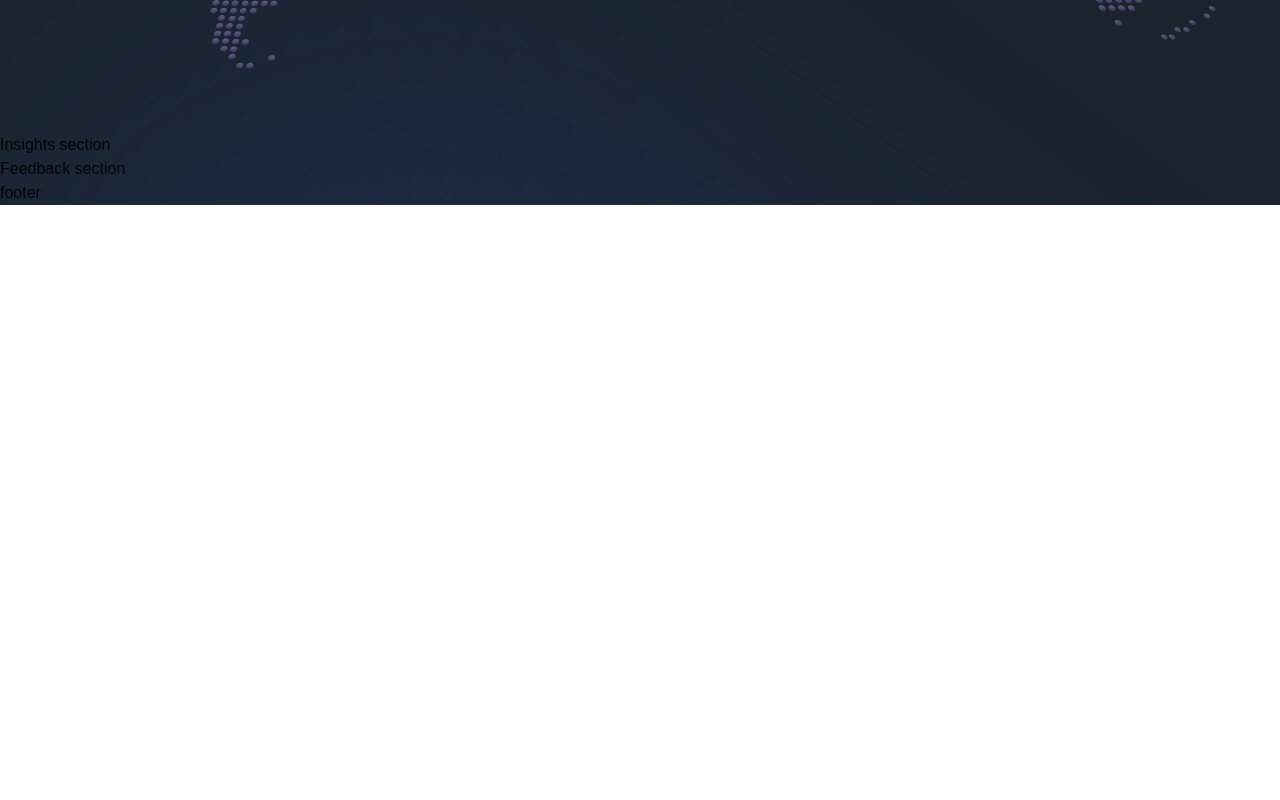
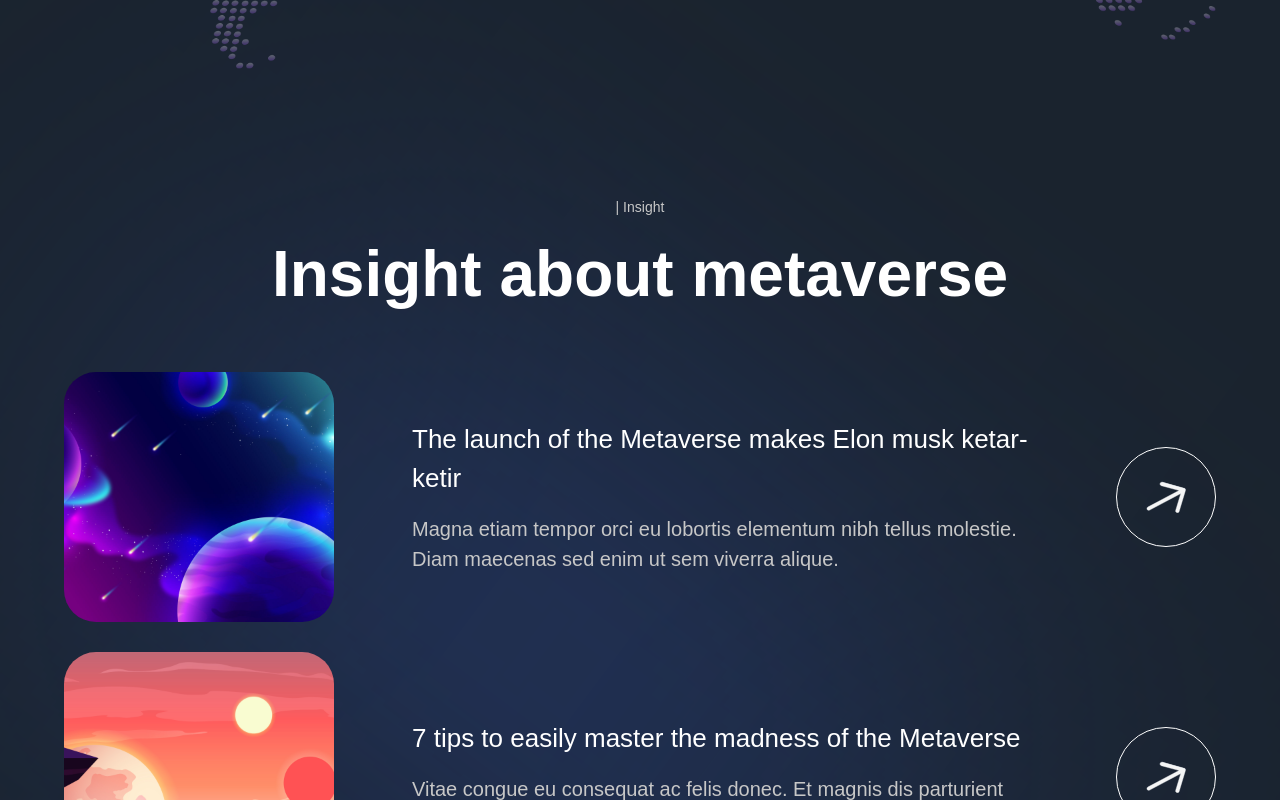
Before and after one commit to tamirfaria/modern-nextjs, a Next.js app: page / in a window 1280 px wide. Shown: the part 5020-5820 px from the top of the page. Before the commit the page ends 5225 px from the top, so only its background shows below. Built offline with nearby package versions, Linux system fonts and the light colour scheme; a web font is replaced by a local one.

Commit message:
:sparkles: Implementing Insights section

```diff
--- a/components/InsightCard.jsx
+++ b/components/InsightCard.jsx
@@ -1,9 +1,36 @@
 'use client';
 
-const InsightCard = () => (
-  <div>
-    Insight Card
-  </div>
+import { motion } from 'framer-motion';
+import { fadeIn } from '../utils/motion';
+
+const InsightCard = ({ imgUrl, title, subtitle, index }) => (
+  <motion.div
+    variant={fadeIn('up', 'spring', index * 0.5, 1)}
+    className="flex md:flex-row flex-col gap-4"
+  >
+    <img
+      src={imgUrl}
+      alt="planet-01"
+      className="md:w-[270px] w-full h-[250px] rounded-[32px] object-cover"
+    />
+    <div className="w-full flex justify-between items-center">
+      <div className="flex-1 md:ml-[62px] flex flex-col max-w-[650px]">
+        <h4 className="font-normal lg:text-[42] text-[26px] text-white">
+          {title}
+        </h4>
+        <p className="mt-[16px] font-normal lg:text-[20px] text-[14px] text-secondary-white">
+          {subtitle}
+        </p>
+      </div>
+      <div className="lg:flex hidden items-center justify-center w-[100px] h-[100px] rounded-full bg-transparent border-[1px] border-white">
+        <img
+          src="arrow.svg"
+          alt="arrow"
+          className="w-[40%] h-[40%] object-contain"
+        />
+      </div>
+    </div>
+  </motion.div>
 );
 
 export default InsightCard;
--- a/sections/Insights.jsx
+++ b/sections/Insights.jsx
@@ -1,8 +1,32 @@
 'use client';
 
+import { motion } from 'framer-motion';
+import { InsightCard, TitleText, TypingText } from '../components';
+import { insights } from '../constants';
+import styles from '../styles';
+import { staggerContainer } from '../utils/motion';
+
 const Insights = () => (
-  <section>
-    Insights section
+  <section className={`${styles.paddings} relative z-10`}>
+    <motion.div
+      variants={staggerContainer}
+      initial="hidden"
+      whileInView="show"
+      viewport={{ once: false, amount: 0.25 }}
+      className={`${styles.innerWidth} mx-auto flex flex-col`}
+    >
+      <TypingText title="| Insight" textStyles="text-center" />
+      <TitleText title="Insight about metaverse" textStyles="text-center" />
+      <div className="mt-[50px] flex flex-col gap-[30px]">
+        {insights.map((insight, index) => (
+          <InsightCard
+            {...insight}
+            key={`insight-${index}`}
+            index={index + 1}
+          />
+        ))}
+      </div>
+    </motion.div>
   </section>
 );
 
```
